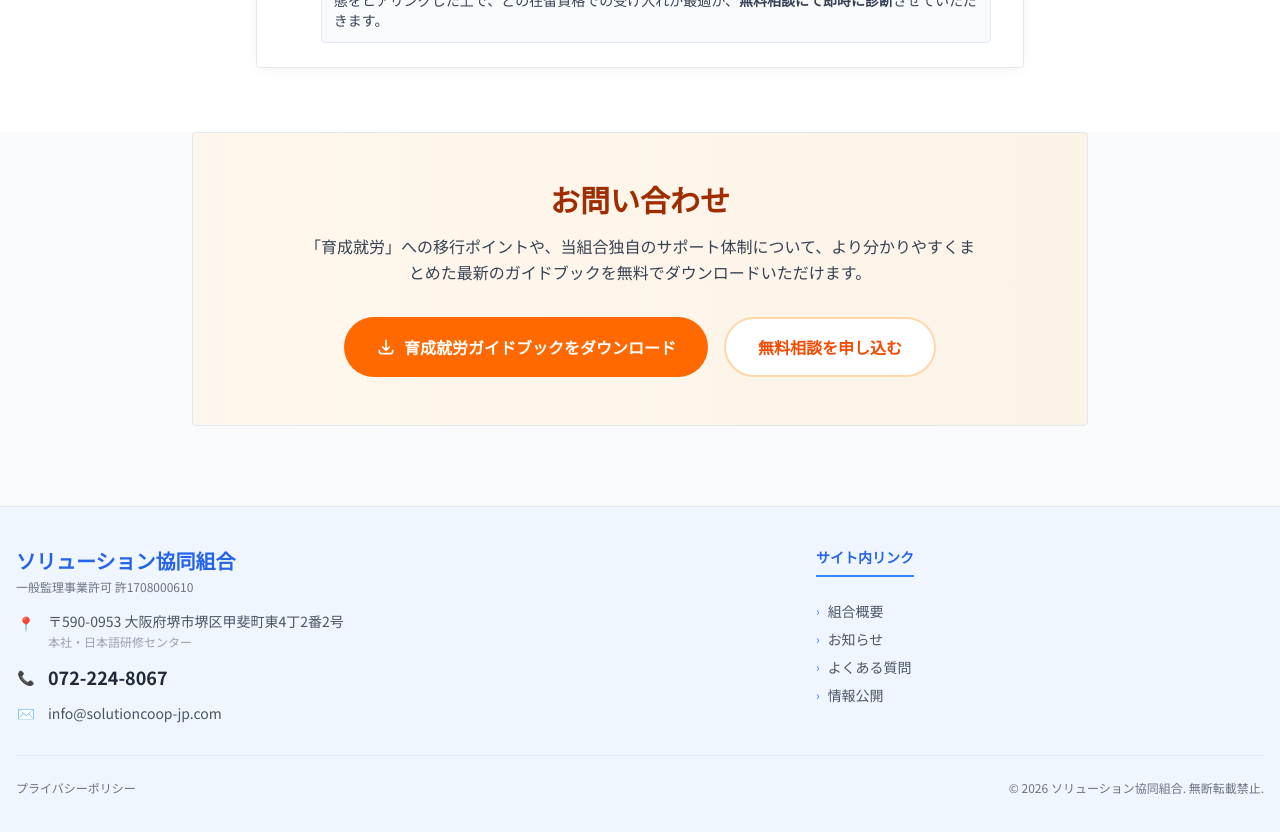
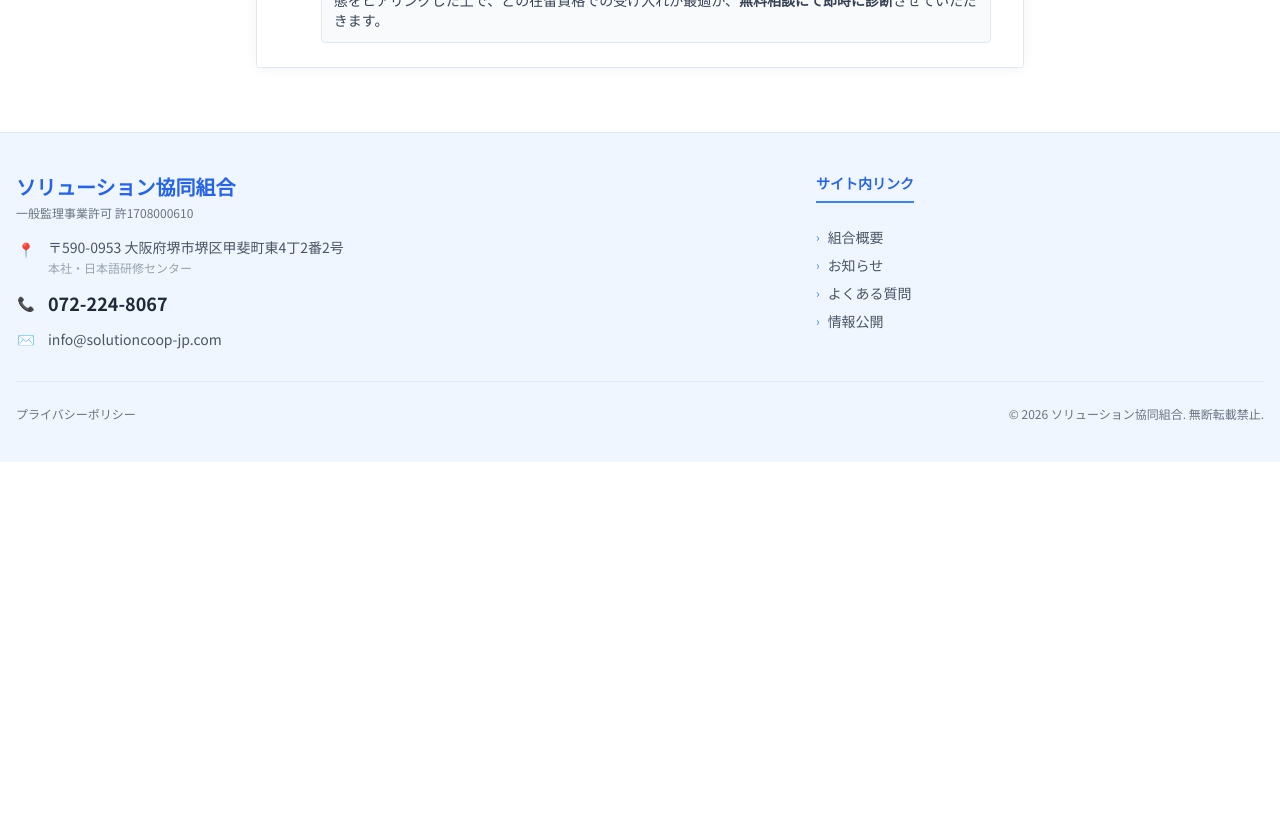
Before and after one commit to soldata1188/solutioncoop-jp, a Next.js app in the folder solutioncoop-app/: page /faq in a window 1280 px wide. Shown: the part 5560-6392 px from the top of the page. After the commit the page ends 6022 px from the top, so only its background shows below. Built offline with nearby package versions, Linux system fonts and the light colour scheme; no server answers.

Commit message:
style: remove entire CTA banner from FAQ page

```diff
--- a/solutioncoop-app/app/faq/page.tsx
+++ b/solutioncoop-app/app/faq/page.tsx
@@ -30,36 +30,7 @@ export default function FaqPage() {
           <FaqSection />
         </div>
 
-        {/* Option 1 Specific: Document Download CTA Banner */}
-        <div className="container mx-auto px-4 pb-20">
-          <div className="bg-gradient-to-r from-orange-50 to-orange-100/50 rounded-2xl p-8 md:p-12 border border-orange-200 shadow-sm max-w-4xl mx-auto text-center">
-            <h2 className="text-2xl md:text-3xl font-black text-orange-800 mb-4">
-              お問い合わせ
-            </h2>
-            <p className="text-gray-700 mb-8 max-w-2xl mx-auto leading-relaxed text-sm md:text-base">
-              「育成就労」への移行ポイントや、当組合独自のサポート体制について、より分かりやすくまとめた最新のガイドブックを無料でダウンロードいただけます。
-            </p>
-            <div className="flex flex-col sm:flex-row justify-center gap-4">
-              <a
-                href="/documents/ikusei-shuro-guide.pdf"
-                target="_blank"
-                rel="noopener noreferrer"
-                className="inline-flex items-center justify-center gap-2 bg-orange-500 hover:bg-orange-600 text-white font-bold py-4 px-8 rounded-full shadow-lg shadow-orange-500/30 transition-all hover:-translate-y-1"
-              >
-                <svg className="w-5 h-5" fill="none" stroke="currentColor" viewBox="0 0 24 24"><path strokeLinecap="round" strokeLinejoin="round" strokeWidth={2} d="M4 16v1a3 3 0 003 3h10a3 3 0 003-3v-1m-4-4l-4 4m0 0l-4-4m4 4V4" /></svg>
-                育成就労ガイドブックをダウンロード
-              </a>
-              <TrackedLink
-                href="/#contact"
-                eventAction="cta_click"
-                eventLabel="faq_page_consult"
-                className="inline-flex items-center justify-center gap-2 bg-white text-orange-600 border-2 border-orange-200 hover:border-orange-500 font-bold py-4 px-8 rounded-full transition-all"
-              >
-                無料相談を申し込む
-              </TrackedLink>
-            </div>
-          </div>
-        </div>
+
 
       </main>
       <Footer />
```
